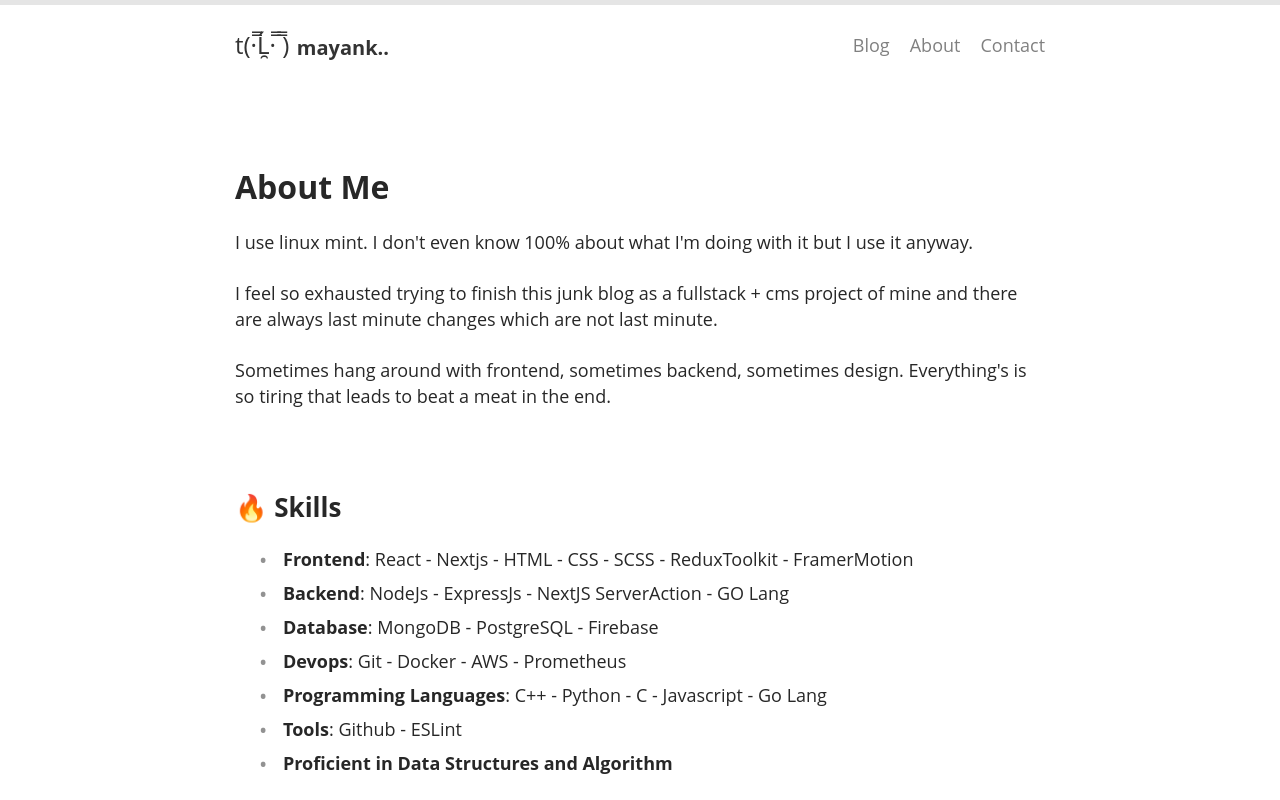
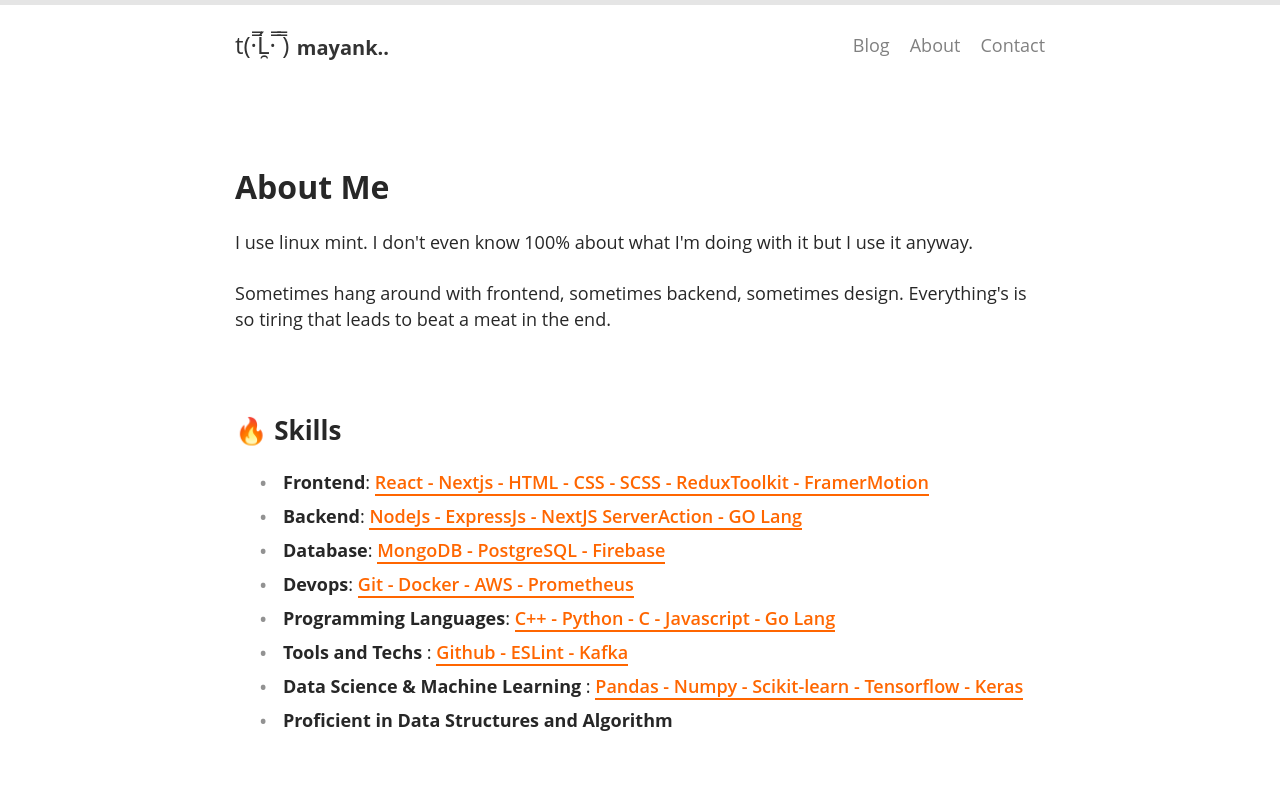
Before and after one commit to mayankified/blog, a Next.js app: page /about in a window 1280 px wide. Shown: the top 800 px of the page. Built offline with nearby package versions, Linux system fonts and the light colour scheme.

Commit message:
text change

```diff
--- a/app/about/page.tsx
+++ b/app/about/page.tsx
@@ -20,11 +20,6 @@ const page = () => {
           <p>
             I use linux mint. I don&apos;t even know 100% about what I&apos;m
             doing with it but I use it anyway.
-          </p>
-          <p>
-            I feel so exhausted trying to finish this junk blog as a fullstack +
-            cms project of mine and there are always last minute changes which
-            are not last minute.
           </p>
           <p>
             Sometimes hang around with frontend, sometimes backend, sometimes
@@ -60,8 +55,13 @@ const page = () => {
               <span> C++ - Python - C - Javascript - Go Lang</span>
             </li>
             <li>
-                <strong>Tools</strong>: <span>
-                    Github - ESLint
+                <strong>Tools and Techs</strong> : <span>
+                    Github - ESLint - Kafka
+                </span>
+            </li>
+            <li>
+                <strong>Data Science & Machine Learning</strong> : <span>
+                    Pandas - Numpy - Scikit-learn - Tensorflow - Keras
                 </span>
             </li>
             <li>
--- a/app/contact/page.tsx
+++ b/app/contact/page.tsx
@@ -16,9 +16,11 @@ const page = () => {
       <div className="contact-container">
         <div className="contact-section">
           <h1>Brief Myself</h1>
+          <p>Gym guy, DHH guy, Philoshoper guy, Artist guy...unfunny guy. </p>
           <p>
-            I love meme, vim, vim meme, and of course... nobody expects spanish
-            inquisition.
+
+            I am a guy who doesn&apos;t know what he is doing. I just do it
+            anyways.
           </p>
           <p>
             <i>
--- a/styles/pages/about.css
+++ b/styles/pages/about.css
@@ -58,6 +58,14 @@
     border-bottom: 2px solid #ff6600;
 }
 
+.about-section ul li span {
+    color: #ff6600;
+    font-weight: 600;
+
+    /* background: #f0f4fe; */
+    border-bottom: 2px solid #ff6600;
+}
+
 @media only screen and (max-width: 600px) and (min-width: 0px) {
     .about-section {
         margin-bottom: 50px;
--- a/styles/pages/post.css
+++ b/styles/pages/post.css
@@ -126,7 +126,7 @@
     line-height: 1.1;
 }
 
-.blog-post-body-content code {
+.blog-post-body-content p code {
     color: #111;
     background: rgba(0, 0, 0, 0.06);
     font-size: 16px;
@@ -152,7 +152,11 @@
 .blog-post-body-code-snippet pre {
     margin: 0;
 }
+.blog-post-body-content p code{
+    max-width: 100%;
+    /* background-color: #20211c; */
 
+}
 .blog-post-body-content img {
     max-width: 100%;
     height: auto;
```
Also changed, not shown: app/not-found.tsx (+12 -11 lines), app/page.tsx (+5 -9 lines).
